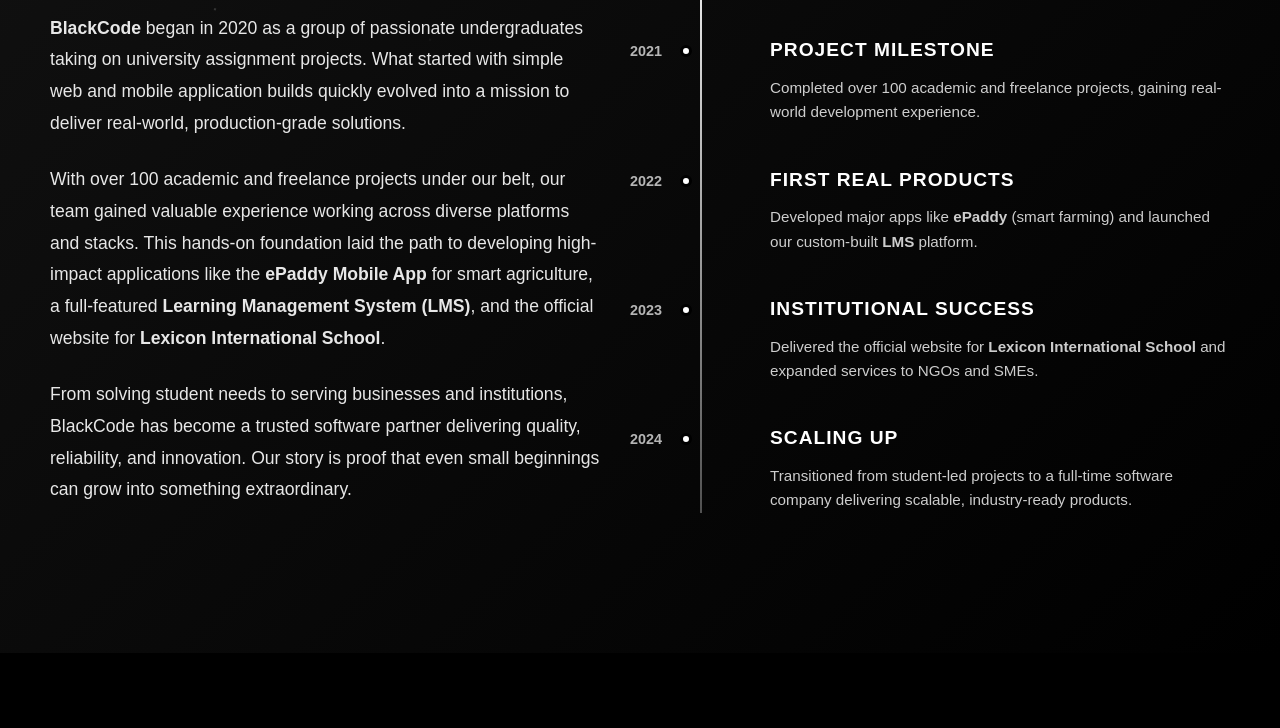
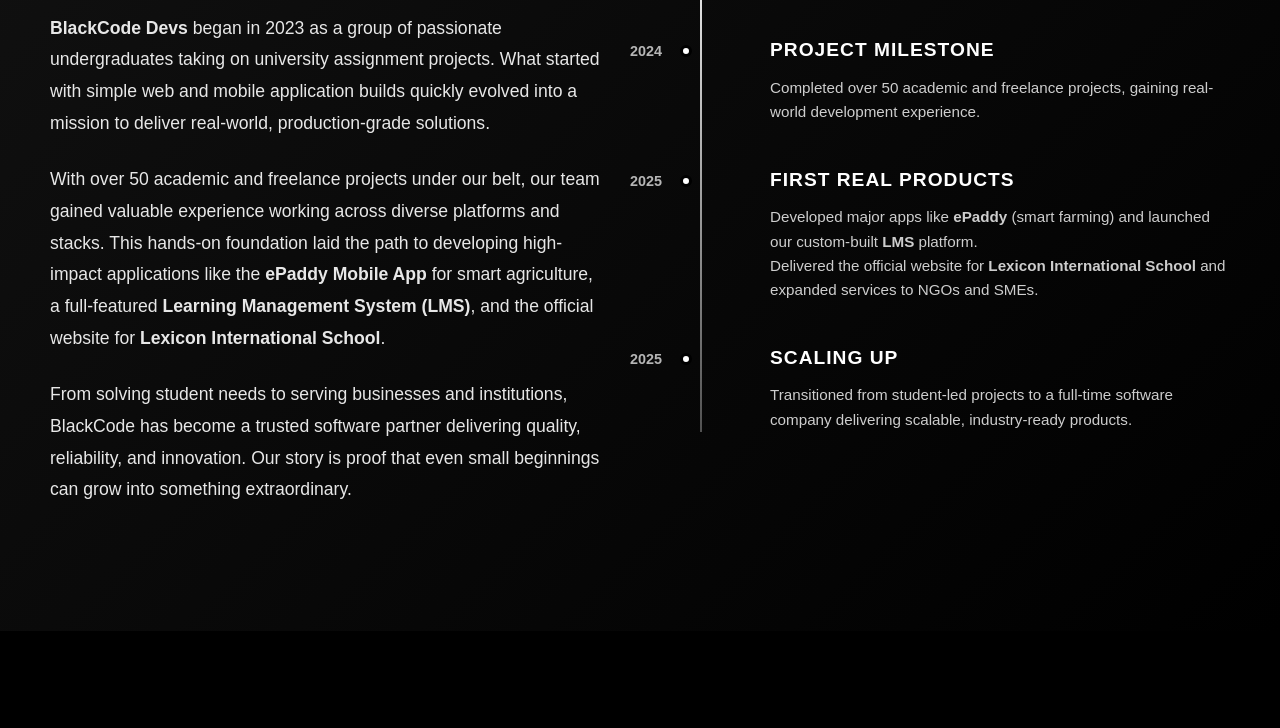
Before and after one commit to sakilaathapaththu/Blackcodedev-web, a website: page aboutus.html in a window 1280 px wide. Shown: the part 754-1482 px from the top of the page. Drawn offline with Linux system fonts and the light colour scheme.

Commit message:
add update aboutus

```diff
--- a/aboutus.html
+++ b/aboutus.html
@@ -48,11 +48,11 @@
         <div class="story-container">
             <div class="story-content">
                 <h2>Our Story</h2>
-                <p><strong>BlackCode</strong> began in 2020 as a group of passionate undergraduates taking on university
+                <p><strong>BlackCode Devs</strong> began in 2023 as a group of passionate undergraduates taking on university
                     assignment projects. What started with simple web and mobile application builds quickly evolved into
                     a mission to deliver real-world, production-grade solutions.</p>
 
-                <p>With over 100 academic and freelance projects under our belt, our team gained valuable experience
+                <p>With over 50 academic and freelance projects under our belt, our team gained valuable experience
                     working across diverse platforms and stacks. This hands-on foundation laid the path to developing
                     high-impact applications like the <strong>ePaddy Mobile App</strong> for smart agriculture, a
                     full-featured <strong>Learning Management System (LMS)</strong>, and the official website for
@@ -67,7 +67,7 @@
             <div class="story-visual">
                 <div class="timeline">
 
-                    <div class="timeline-item" data-year="2020">
+                    <div class="timeline-item" data-year="2022">
                         <div class="timeline-dot"></div>
                         <div class="timeline-content">
                             <h4>Campus Origins</h4>
@@ -76,34 +76,29 @@
                         </div>
                     </div>
 
-                    <div class="timeline-item" data-year="2021">
+                    <div class="timeline-item" data-year="2024">
                         <div class="timeline-dot"></div>
                         <div class="timeline-content">
                             <h4>Project Milestone</h4>
-                            <p>Completed over 100 academic and freelance projects, gaining real-world development
+                            <p>Completed over 50 academic and freelance projects, gaining real-world development
                                 experience.</p>
                         </div>
                     </div>
 
-                    <div class="timeline-item" data-year="2022">
+                    <div class="timeline-item" data-year="2025">
                         <div class="timeline-dot"></div>
                         <div class="timeline-content">
                             <h4>First Real Products</h4>
                             <p>Developed major apps like <strong>ePaddy</strong> (smart farming) and launched our
                                 custom-built <strong>LMS</strong> platform.</p>
-                        </div>
-                    </div>
-
-                    <div class="timeline-item" data-year="2023">
-                        <div class="timeline-dot"></div>
-                        <div class="timeline-content">
-                            <h4>Institutional Success</h4>
-                            <p>Delivered the official website for <strong>Lexicon International School</strong> and
+                                <p>Delivered the official website for <strong>Lexicon International School</strong> and
                                 expanded services to NGOs and SMEs.</p>
                         </div>
                     </div>
 
-                    <div class="timeline-item" data-year="2024">
+
+
+                    <div class="timeline-item" data-year="2025">
                         <div class="timeline-dot"></div>
                         <div class="timeline-content">
                             <h4>Scaling Up</h4>
@@ -167,28 +162,28 @@
             <h2>Our Impact in Numbers</h2>
             <div class="stats-grid">
                 <div class="stat-item">
-                    <div class="stat-number" data-target="99+">0</div>
+                    <div class="stat-number" data-target="50+">0</div>
                     <div class="stat-label">Projects Completed</div>
                 </div>
                 <div class="stat-item">
                     <div class="stat-number" data-target="50">0</div>
                     <div class="stat-label">Happy Clients</div>
                 </div>
-                <div class="stat-item">
-                    <div class="stat-number" data-target="25">0</div>
+                <!-- <div class="stat-item">
+                    <div class="stat-number" data-target="5">0</div>
                     <div class="stat-label">Team Members</div>
-                </div>
-                <div class="stat-item">
+                </div> -->
+                <!-- <div class="stat-item">
                     <div class="stat-number" data-target="15">0</div>
                     <div class="stat-label">Countries Served</div>
-                </div>
+                </div> -->
                 <div class="stat-item">
                     <div class="stat-number" data-target="99">0</div>
                     <div class="stat-label">Client Satisfaction</div>
 
                 </div>
                 <div class="stat-item">
-                    <div class="stat-number" data-target="5">0</div>
+                    <div class="stat-number" data-target="3">0</div>
                     <div class="stat-label">Years of Excellence</div>
                 </div>
             </div>
```
